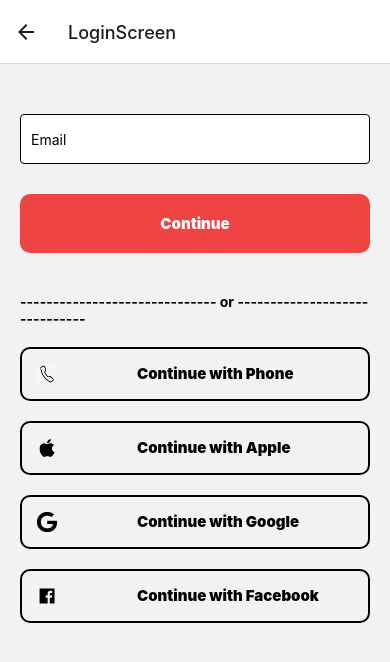
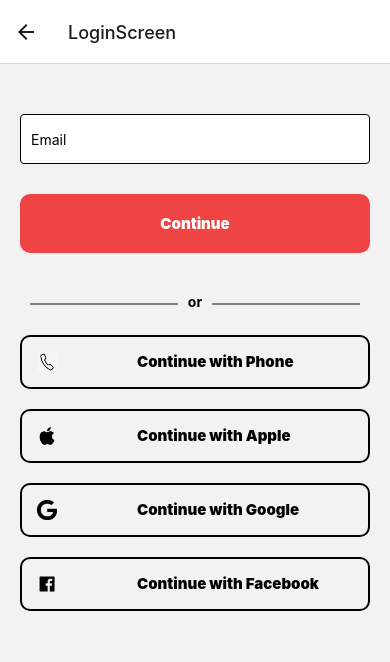
Before and after one commit to Yuskur/Airbnb_App, a React Native app: screen /LoginScreen in a window 390 px wide. Shown: the top 662 px of the page. Built offline with nearby package versions, Linux system fonts and the light colour scheme; no server answers.

Commit message:
seventeenth commit

```diff
--- a/src/screens/Stacks/LoginScreen.js
+++ b/src/screens/Stacks/LoginScreen.js
@@ -21,7 +21,7 @@ function Login(){
     return (
         <View style={styles.container}>
             <KeyboardAvoidingView behavior='padding'>
-            <View style={styles.secondContainer}>
+            <View style={{marginTop: 40}}>
             <TextInput
                     style={styles.input}
                     placeholder='Email'
@@ -34,10 +34,11 @@ function Login(){
             </TouchableOpacity>
             </KeyboardAvoidingView>
             <View style={styles.secondContainer}>
+                <View style={{flex: 1, borderWidth: .5, borderColor: 'grey', margin: 10}}/>
                 <Text style={styles.text}>
-                    ------------------------------ or
-                    ------------------------------
+                     or
                 </Text>
+                <View style={{flex: 1, borderWidth: .5, borderColor: 'grey', margin: 10}}/>
             </View>
             <View>
             <TouchableOpacity style={styles.orButtons}>
@@ -94,7 +95,8 @@ const styles = StyleSheet.create({
       backgroundColor: "#fff",
     },
     secondContainer: {
-        marginTop: 40
+        marginTop: 40,
+        flexDirection: 'row'
     },
     button: {
         marginTop: 20,
--- a/src/screens/Stacks/PasswordScreen.js
+++ b/src/screens/Stacks/PasswordScreen.js
@@ -82,10 +82,13 @@ function PasswordEnter({ email }){
                         <TouchableOpacity onPress={signUp} style={styles.button}>
                             <Text style={styles.buttonText}>Sign Up</Text>
                         </TouchableOpacity>
-                        <Text style={{ fontWeight: 'bold'}}>
-                            ------------------------------ or
-                            ------------------------------
-                        </Text>
+                        <View style={styles.secondContainer}>
+                            <View style={{flex: 1, borderWidth: .5, borderColor: 'grey', margin: 10}}/>
+                                <Text style={styles.text}>
+                                    or
+                                </Text>
+                            <View style={{flex: 1, borderWidth: .5, borderColor: 'grey', margin: 10}}/>
+                        </View>
                         <TouchableOpacity onPress={signIn} style={styles.button}>
                             <Text style={styles.buttonText}>Sign In</Text>
                         </TouchableOpacity>
@@ -135,4 +138,7 @@ const styles = StyleSheet.create({
         padding: 10,
         backgroundColor: "#fff",
     },
+    secondContainer: {
+        flexDirection: 'row'
+    },
   });
```
